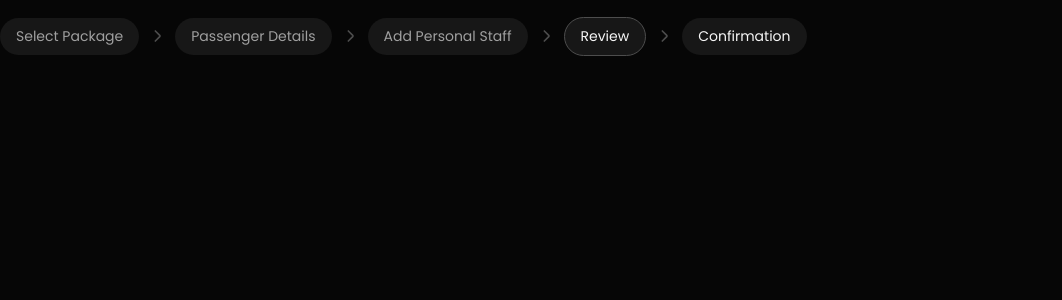
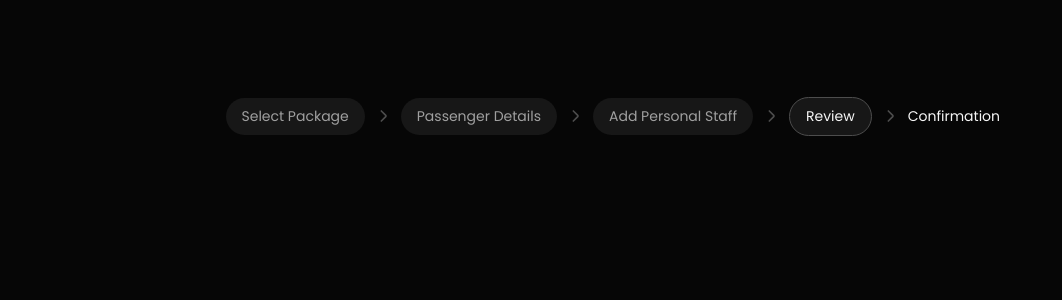
Before and after one commit to Taran1508/merlion-cruise-ui, a React (Vite) app: page / in a window 1280 px wide. Shown: the top 300 px of the page, without its empty margins (0-1062 px from the left). Built offline with nearby package versions, Linux system fonts and the light colour scheme; a web font is replaced by a local one.

Commit message:
refactor: add type StepItem, handleStepClick, and formatted styles in merlion-stepper

```diff
--- a/src/components/merlin-stepper/MerlinStepper.tsx
+++ b/src/components/merlin-stepper/MerlinStepper.tsx
@@ -1,5 +1,4 @@
 import React from "react";
-import useResponsive from "@/hooks/UseResponsive";
 import {
   StepperContainer,
   StepItem,
@@ -9,6 +8,7 @@ import {
   MobileStepIndicator,
   MobileDot,
 } from "./merlin-stepper.styles";
+import useResponsive from "@/hooks/UseResponsive";
 
 interface Step {
   id: number;
@@ -38,13 +38,13 @@ const MerlionStepper: React.FC<MerlionStepperProps> = ({
   steps,
   handleStepClick,
 }) => {
-  const { isMobile, isTablet, isDesktop } = useResponsive();
+  const { isMobile } = useResponsive();
+  const viewport = typeof window !== "undefined" ? window.innerWidth : 1024;
+  const isTablet = !isMobile && viewport <= 1024;
+  const isDesktop = !isMobile && !isTablet;
 
   const handleStepItemClick = (step: Step) => {
-    // Allow clicking on completed steps or the current active step
-    if (step.isCompleted || step.isActive) {
-      handleStepClick(step.id);
-    }
+    handleStepClick(step.id);
   };
 
   return (
@@ -63,7 +63,7 @@ const MerlionStepper: React.FC<MerlionStepperProps> = ({
               isdesktop={isDesktop}
               isactive={step.isActive}
               iscompleted={step.isCompleted}
-              isclickable={step.isCompleted || step.isActive}
+              isclickable={true}
               onClick={() => handleStepItemClick(step)}
             >
               <StepLabel
--- a/src/components/merlin-stepper/merlin-stepper.styles.tsx
+++ b/src/components/merlin-stepper/merlin-stepper.styles.tsx
@@ -39,13 +39,21 @@ export const StepItem = styled(Box, {
     prop !== "iscompleted" &&
     prop !== "isclickable",
 })<StepItemProps>(
-  ({ theme, ismobile, istablet, isactive, iscompleted, isclickable }) => ({
+  ({ theme, ismobile, istablet, isactive, iscompleted, isclickable }) => {
+    const isUpcoming = !isactive && !iscompleted;
+    return {
       display: "flex",
-    padding: ismobile ? "6px 8px" : "8px 16px",
+      padding: ismobile
+        ? isUpcoming
+          ? "6px 0"
+          : "6px 8px"
+        : isUpcoming
+        ? "8px 0"
+        : "8px 16px",
       justifyContent: "center",
       alignItems: "center",
       borderRadius: "60px",
-    backgroundColor: "#171717",
+      backgroundColor: isUpcoming ? "transparent" : "#171717",
       border: isactive ? "1px solid #4D4D4D" : "none",
       cursor: isclickable ? "pointer" : "default",
       transition: "all 0.2s ease-in-out",
@@ -55,11 +63,12 @@ export const StepItem = styled(Box, {
 
       "&:hover": isclickable
         ? {
-          backgroundColor: "#202020",
+            backgroundColor: isUpcoming ? "rgba(255,255,255,0.06)" : "#202020",
             transform: "translateY(-1px)",
           }
         : {},
-  })
+    };
+  }
 );
 
 export const StepLabel = styled("div", {
@@ -71,7 +80,7 @@ export const StepLabel = styled("div", {
     prop !== "iscompleted",
 })<ResponsiveProps & { isactive?: boolean; iscompleted?: boolean }>(
   ({ ismobile, istablet, isactive, iscompleted }) => ({
-    color: isactive || (!iscompleted && !isactive) ? "#F6F6F6" : "#A0A0A0",
+    color: isactive ? "#F6F6F6" : iscompleted ? "#A0A0A0" : "#F6F6F6",
     fontFamily: "Poppins, sans-serif",
     fontSize: ismobile ? "12px" : "14px",
     fontWeight: 400,
--- a/src/pages/Home.tsx
+++ b/src/pages/Home.tsx
@@ -1,6 +1,9 @@
 import MerlionStepper from "@/components/merlin-stepper/MerlinStepper";
+import type { StepItem } from "@/types/stepItem";
+import { Stack } from "@mui/material";
+import { useState } from "react";
 
-const steps = [
+const initialSteps: StepItem[] = [
   { id: 1, label: "Select Package", isCompleted: true, isActive: false },
   { id: 2, label: "Passenger Details", isCompleted: true, isActive: false },
   { id: 3, label: "Add Personal Staff", isCompleted: true, isActive: false },
@@ -9,12 +12,28 @@ const steps = [
 ];
 
 export default function Home() {
+  const [steps, setSteps] = useState<StepItem[]>(initialSteps);
+
+  const handleStepClick = (stepId: number) => {
+    setSteps((prev) =>
+      prev.map((s) => {
+        if (s.id < stepId) return { ...s, isCompleted: true, isActive: false };
+        if (s.id === stepId)
+          return { ...s, isCompleted: false, isActive: true };
+        return { ...s, isCompleted: false, isActive: false };
+      })
+    );
+  };
+
   return (
-    <div>
-      <MerlionStepper
-        steps={steps}
-        handleStepClick={(stepId) => console.log("Step clicked:", stepId)}
-      />
-    </div>
+    <Stack
+      sx={{
+        display: "flex",
+        alignItems: "center",
+        my: 10,
+      }}
+    >
+      <MerlionStepper steps={steps} handleStepClick={handleStepClick} />
+    </Stack>
   );
 }
--- /dev/null
+++ b/src/types/stepItem.ts
@@ -0,0 +1,6 @@
+export type StepItem = {
+  id: number;
+  label: string;
+  isCompleted: boolean;
+  isActive: boolean;
+};
```
Lines whose indentation alone changed are shown as unchanged.
